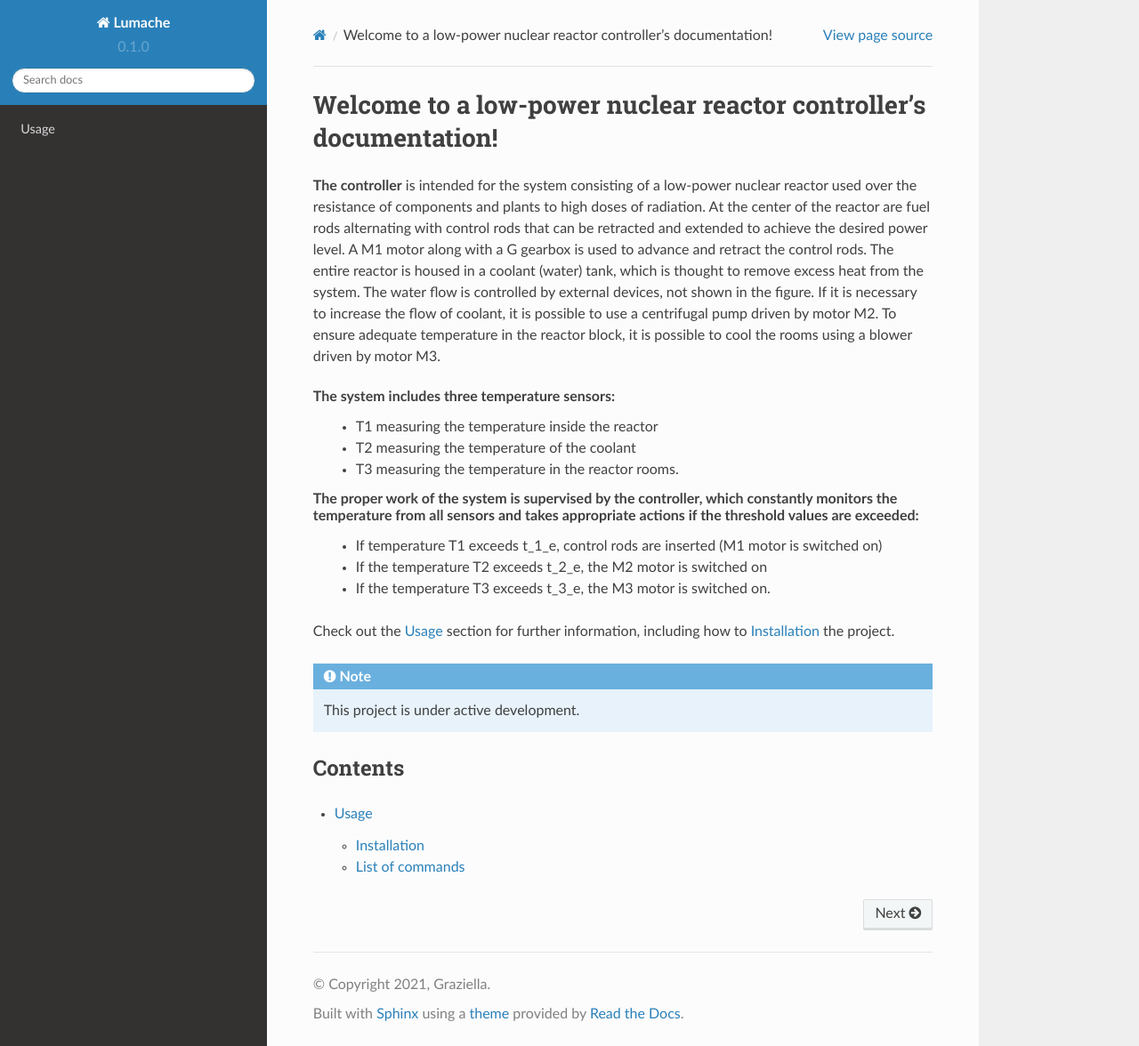
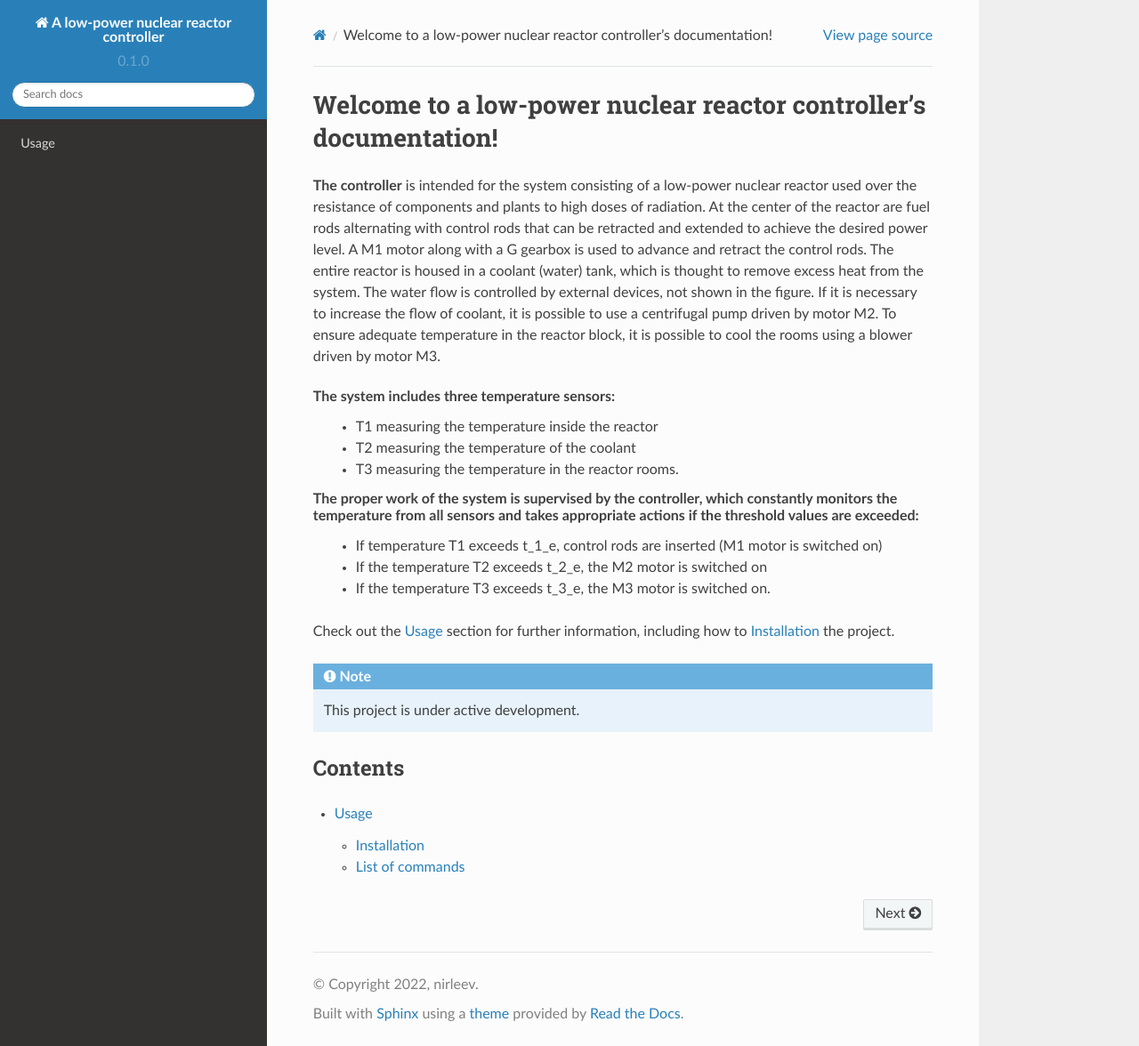
Before and after one commit to nirleev/rtd-functional-safety, a Sphinx documentation site: the page built from docs/source/index.rst, in a window 1280 px wide and 1176 px high. Shown: the whole window at 89% size. Built offline with Sphinx 7.4.7 and the Read the Docs theme 2.0.0, drawn with Linux system fonts in a browser that asks for light colours.

Commit message:
Update conf.py

```diff
--- a/docs/source/conf.py
+++ b/docs/source/conf.py
@@ -2,9 +2,9 @@
 
 # -- Project information
 
-project = 'Lumache'
-copyright = '2021, Graziella'
-author = 'Graziella'
+project = 'A low-power nuclear reactor controller'
+copyright = '2022, nirleev'
+author = 'nirleev'
 
 release = '0.1'
 version = '0.1.0'
@@ -20,7 +20,6 @@ extensions = [
 ]
 
 intersphinx_mapping = {
-    'python': ('https://docs.python.org/3/', None),
     'sphinx': ('https://www.sphinx-doc.org/en/master/', None),
 }
 intersphinx_disabled_domains = ['std']
```
